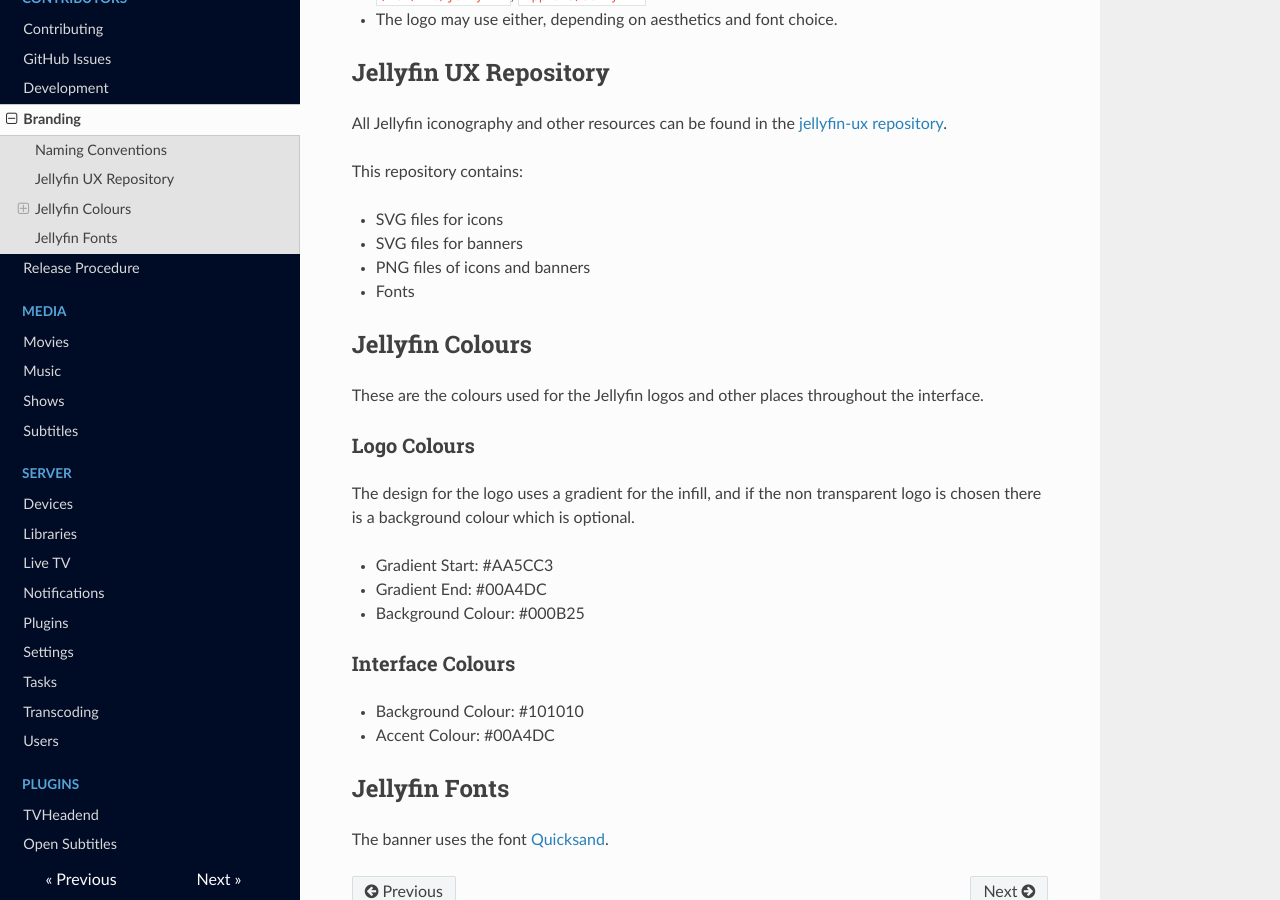
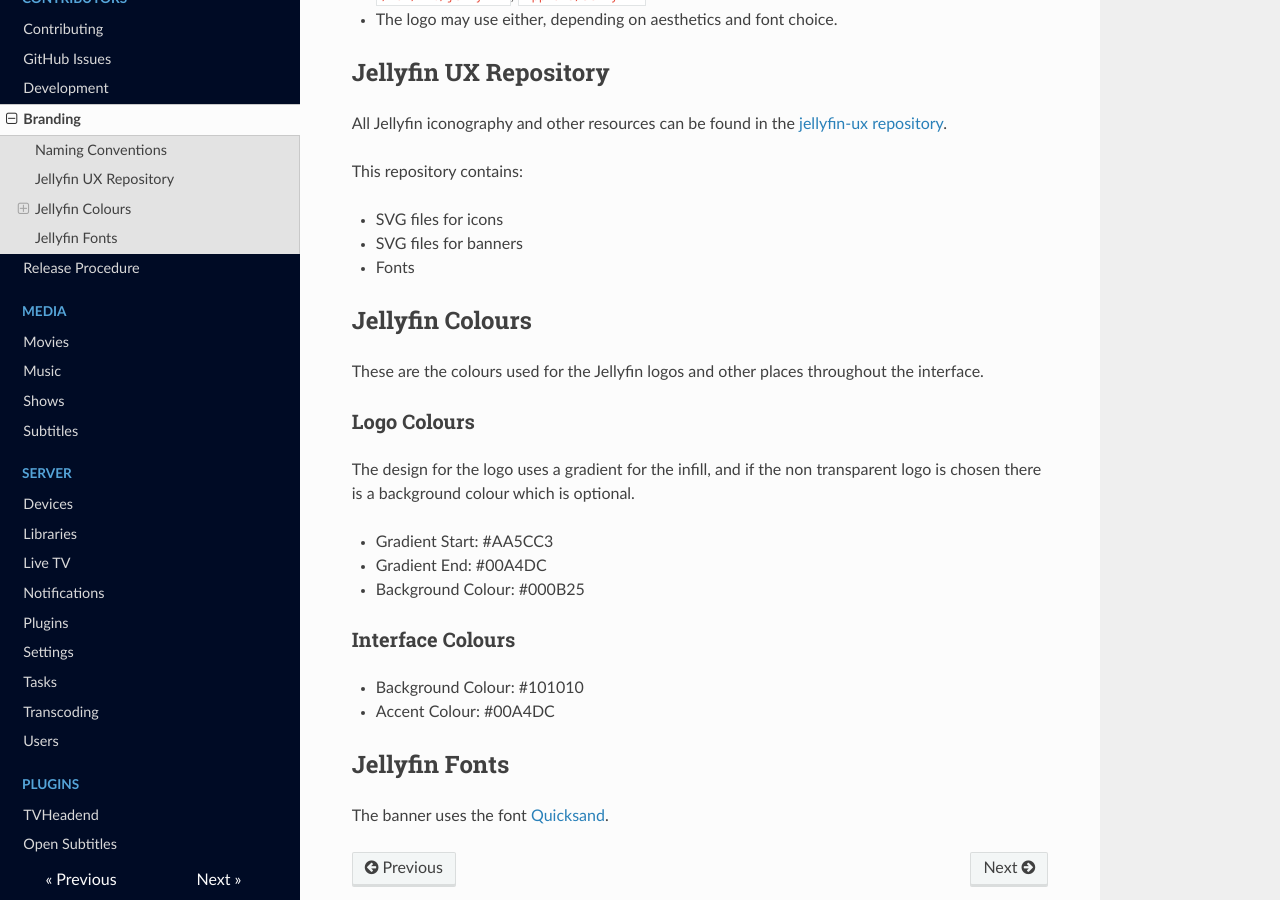
Before and after one commit to jellyfin-archive/jellyfin-docs, an MkDocs documentation site: the page built from docs/contributor-docs/branding-guide.md, in a window 1280 px wide and 900 px high, scrolled down 650 px. Built offline with MkDocs 1.6.1, drawn with Linux system fonts in a browser that asks for light colours; nearby versions of some CDN libraries; old or Windows-style settings are respelled for this version of MkDocs.

Commit message:
The UX Repository does not contain PNG files.

```diff
--- a/docs/contributor-docs/branding-guide.md
+++ b/docs/contributor-docs/branding-guide.md
@@ -22,7 +22,6 @@ This repository contains:
 
 * SVG files for icons
 * SVG files for banners
-* PNG files of icons and banners
 * Fonts
 
 ## Jellyfin Colours
```
